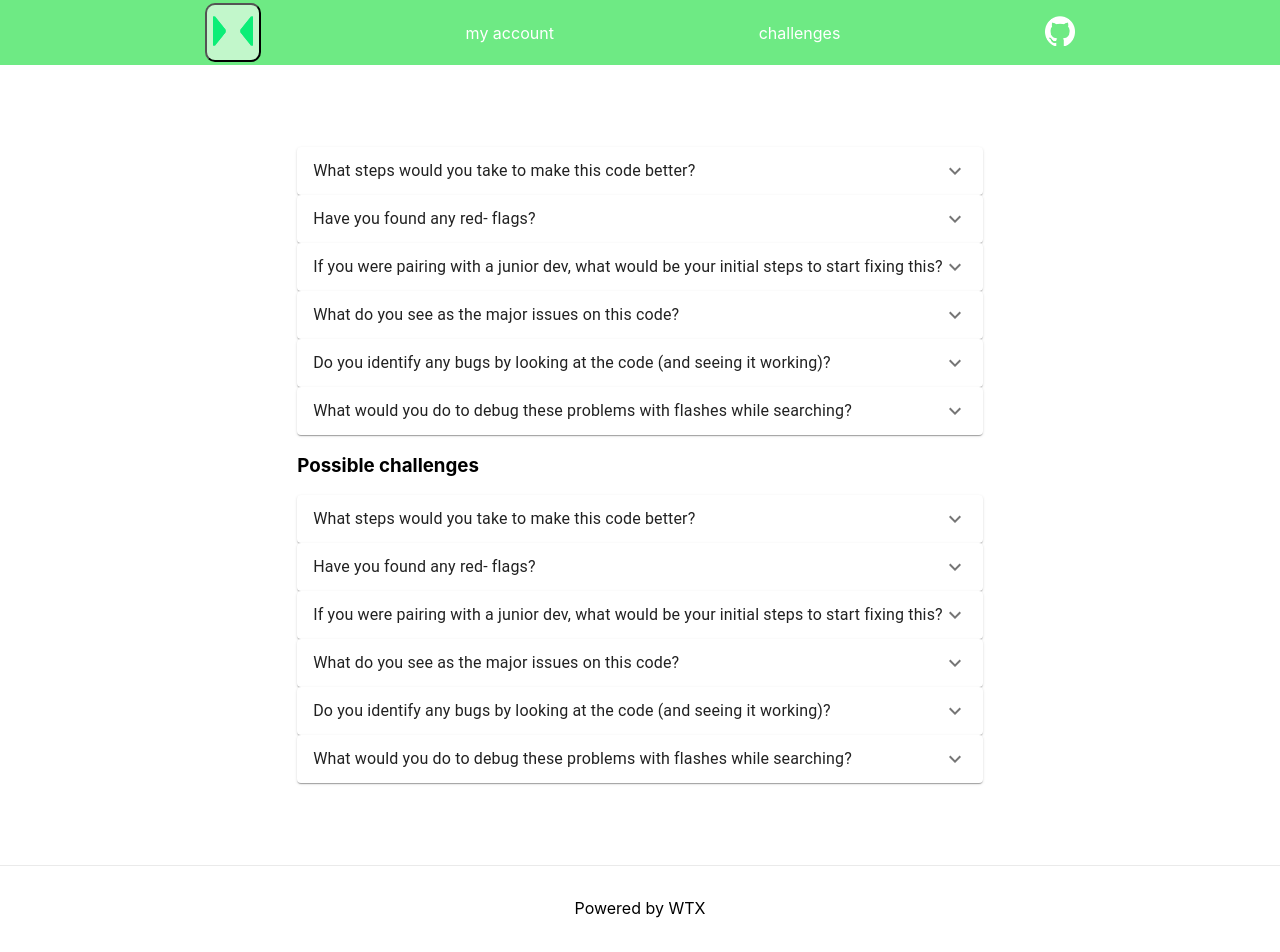
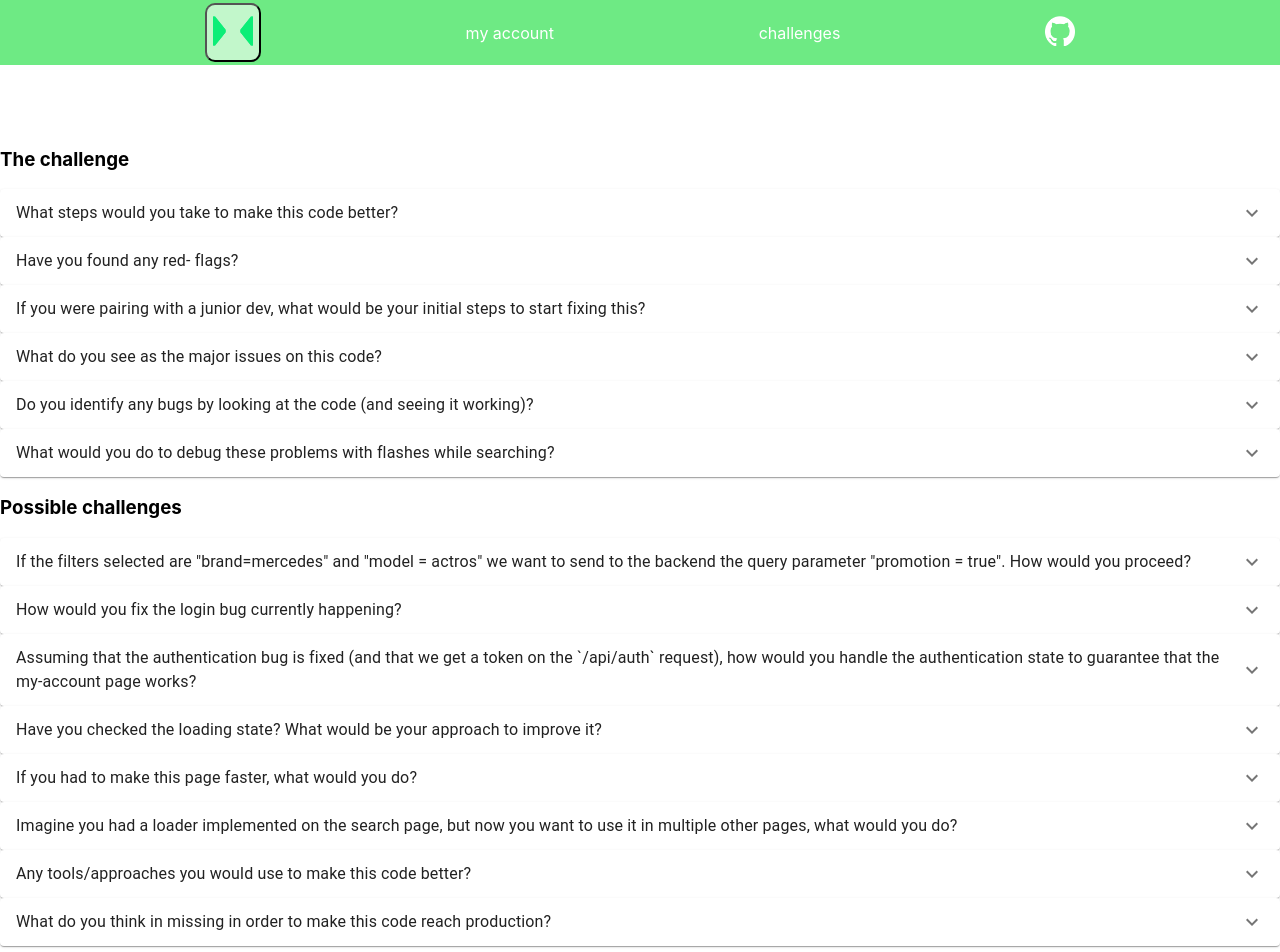
Before and after one commit to abdallaamin/WTXtask, a Next.js app: page /challenges in a window 1280 px wide. Shown: the top 952 px of the page. Built offline with nearby package versions, Linux system fonts and the light colour scheme.

Commit message:
almost done

```diff
--- a/package.json
+++ b/package.json
@@ -16,7 +16,8 @@
     "jsonwebtoken": "^8.5.1",
     "next": "12.2.0",
     "react": "18.2.0",
-    "react-dom": "18.2.0"
+    "react-dom": "18.2.0",
+    "swr": "^2.0.3"
   },
   "devDependencies": {
     "@faker-js/faker": "^7.3.0",
--- a/pages/challenges.tsx
+++ b/pages/challenges.tsx
@@ -10,75 +10,75 @@ const faq = [
     {
         id: 1,
         question: "What steps would you take to make this code better?",
-        answer:"amin",
+        answer:"so first i started by cleaning all the redundunt and repeated code , and then i tried to but layout component that contains the main layout for the website and wrapped my app with it , and then i tried fixing and organizing more the way data fetched , by implementing SSR( server side rendering) and thinking of caching library , i tried not to use alotr of 3rd party library so not to increase the load time ",
     },
     {
         id: 2,
         question: "Have you found any red- flags?",
-        answer: "bina",
+        answer: "alot of useEffect without dependency , same for useCall back no depencies at all , the way that fetching data and updating the states accordingly ",
     },
     {
         id: 3,
         question: "If you were pairing with a junior dev, what would be your initial steps to start fixing this?",
-        answer: "bina",
+        answer: "first of as i am always having an agile mind set , for whatever project i am working on , i started by going through the code , and then identifing the possible challnges or pain points , and then i had my very one kinda of small back log , with all UI implementation , and then functuinality , and by having a view of possible tickets , i started to work on them one by one , if i am pairing with a junior , i would discuss few of the tickets and then propably assign few of the simple ui and functionality task , like working on modal component or one of the needed fullfilling components , and also i did setup a github repo with a deployment enviroment and deploytment pipeline , and tried to commit each time i finsh something and then , so if i am pairing with a junior he can setup the repo and keep pushing as well once he commits . CI/CD always  ",
     },
     {
         id: 4,
         question: "What do you see as the major issues on this code?",
-        answer: "bina",
+        answer: "to much redundant code , also so much useEffect with no dependencies or the wrong one , use call back with no dependencies as well , over all the way the fetching data . the way it perform the search without using query params or forward binding for updating the queries param the way it loads the images , we can use lazy loading for that ",
     },
     {
         id:5,
         question: "Do you identify any bugs by looking at the code (and seeing it working)?",
-        answer: "bina",
+        answer: "there is so much of redundant code , and repeated code , all the repeated useEffect , and so many useEffect without the right dependency , also the naming and api routes design can be enhanced ",
     },
     {
         id: 6,
         question: "What would you do to debug these problems with flashes while searching?",
-        answer: "bina",
+        answer: "to debug the problem , i got to use the dev tools to analyze from network tab , what is the request that is done , by doing that and From what i have seen on index.js i think it happnes as we fetch the data  inside the useEffect  and updating status which is not ideal ,also as there is so much use effect each for doing the same kinda of stuff . so my first thought  was to clean all the useEffect that is not wanted and then we can use built features on Next js like Serverside rendring ( SSR) to fetch the data on the server side and then if we want to optimize more , we can use cashing library to cash the data and only load when needed , like React Query or SWR --> for me i decided to use SWR as its type script supported , light weight and fits the use case",
     }
 ]
 
 const possiblefaq = [
     {
-        id: 1,
+        id: 11,
         question: `If the filters selected are "brand=mercedes" and "model = actros" we want to send to the backend the query parameter "promotion = true". How would you proceed?`,
-        answer: "amin",
+        answer: "first we will have to extract the query parames and check if they are equal top the desired brand and model , then we will push a new query param with promotion and as well will do a post request to our api route to add this paramter when the conditions are met",
     },
     {
-        id: 2,
+        id: 12,
         question: "How would you fix the login bug currently happening?",
-        answer: "bina",
+        answer: "So i had a look on current login page , and noticed he is saving the input as user name and password , and then it ges send to the api created in auth.ts api route toi validate if its the right user name and password , tbh i checked the input is recorded and gets delivered to the endpoint and the validation is always wrong , i kinda didnt have enough time to fix complelety , i would need more time to debug it even more ",
     },
     {
-        id: 3,
+        id: 13,
         question: "Assuming that the authentication bug is fixed (and that we get a token on the `/api/auth` request), how would you handle the authentication state to guarantee that the my-account page works?",
-        answer: "bina",
+        answer: "i would useContext so i can make sure the authenticated page is when user loged in and keeping the status as logged in , maybe save the login status on local storage for astart and then useContext for more organized way ",
     },
     {
-        id: 4,
+        id: 14,
         question: "Have you checked the loading state? What would be your approach to improve it? ",
-        answer: "bina",
+        answer: "first on top of my head we can use a styled sekelton componet for a start to load instead of the app is loading",
     },
     {
-        id: 5,
+        id: 15,
         question: "If you had to make this page faster, what would you do?",
         answer: "bina",
     },
     {
-        id: 6,
+        id: 16,
         question: "Imagine you had a loader implemented on the search page, but now you want to use it in multiple other pages, what would you do?",
         answer: "bina",
     },
     {
-        id: 7,
+        id: 17,
         question: "Any tools/approaches you would use to make this code better?",
         answer: "bina",
     },
     {
         id: 86,
         question: "What do you think in missing in order to make this code reach production?",
-        answer: "bina",
+        answer: "i tried to deployed on production ",
     }
 
 ]
@@ -89,6 +89,7 @@ interface FaqProps {
 export default function Faq() {
     return (
         <div>
+            <h3>The challenge</h3>
             {
                 faq.map((f , index) => (
                 <div key={index}>
@@ -112,7 +113,7 @@ export default function Faq() {
 
             <h3>Possible challenges</h3>
             {
-                faq.map((f, index) => (
+                possiblefaq.map((f, index) => (
                     <div key={index}>
                         <Accordion >
                             <AccordionSummary
@@ -123,9 +124,9 @@ export default function Faq() {
                                 <Typography>{f.question}</Typography>
                             </AccordionSummary>
                             <AccordionDetails>
-                                <Typography>
+                                <code>
                                     {f.answer}
-                                </Typography>
+                                </code>
                             </AccordionDetails>
                         </Accordion>
                     </div>
```
Also changed, not shown: pages/index.tsx (+23 -36 lines), 1 other file (tests, documents, lock files or other folders).
